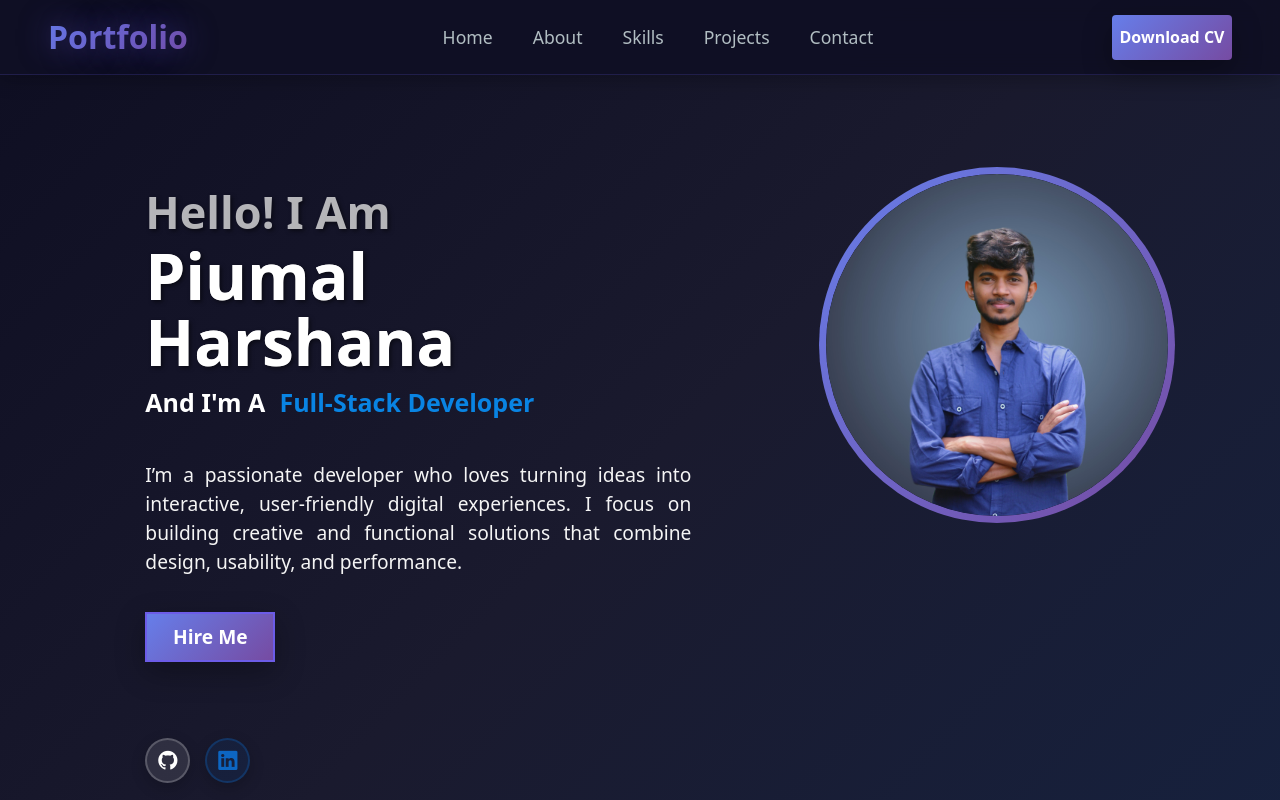
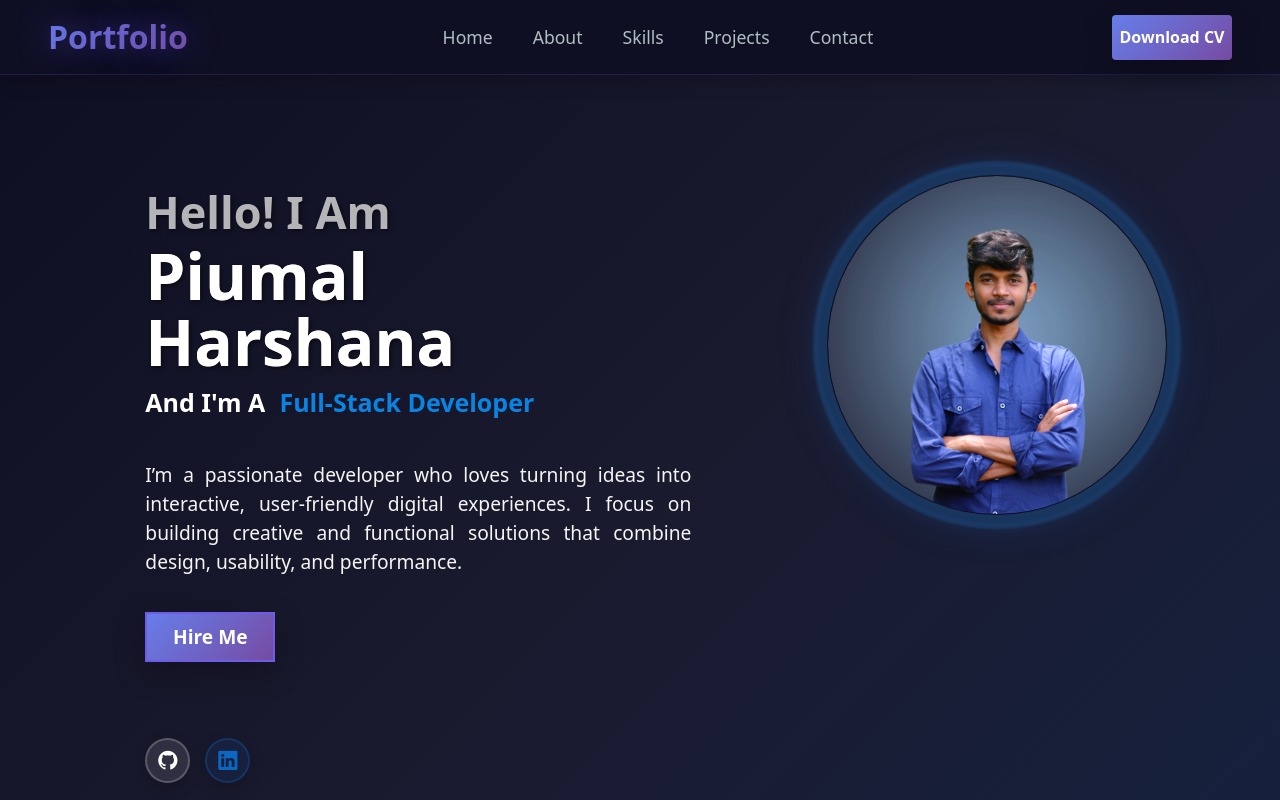
Before and after one commit to Piumalhk/My-Portfolio, a React (Vite) app in the folder My/: page / in a window 1280 px wide. Shown: the top 800 px of the page. Built offline with nearby package versions, Linux system fonts and the light colour scheme.

Commit message:
Enhance profile frame with animated circular effects

```diff
--- a/My/src/Pages/index.css
+++ b/My/src/Pages/index.css
@@ -1699,29 +1699,48 @@ img {
   box-shadow: 0 0 20px rgba(108, 92, 231, 0.5);
 }
 
-/* Professional Profile Frame */
+/* Animated Circular Profile Frame */
 .profile-frame {
   position: relative;
   width: 100%;
   max-width: 400px;
   margin: 0 auto;
-  padding: 7px;
   margin-left: 40px;
-}
-
+  padding: 8px;
+  border-radius: 50%;
+}
+
+/* Animated Border Effect */
 .profile-frame::before {
   content: "";
   position: absolute;
-  top: 0;
-  left: 0;
-  right: 0;
-  bottom: 0;
-  background: var(--gradient-purple);
+  top: -6px;
+  left: -6px;
+  right: -6px;
+  bottom: -6px;
+  background: #1a365d;
+  border-radius: 50%;
+  z-index: -2;
+  animation: energyFlow 3s linear infinite;
+  filter: blur(1px);
+}
+
+/* Secondary rotating border for enhanced effect */
+.profile-frame::after {
+  content: "";
+  position: absolute;
+  top: -4px;
+  left: -4px;
+  right: -4px;
+  bottom: -4px;
+  background: radial-gradient(circle, #2d5aa0 0%, transparent 70%);
   border-radius: 50%;
   z-index: -1;
-  animation: rotateFrame 8s linear infinite;
-}
-
+  animation: energyFlowReverse 4s linear infinite;
+  opacity: 0.7;
+}
+
+/* Inner container for the image */
 .profile-inner {
   position: relative;
   width: 100%;
@@ -1729,40 +1748,198 @@ img {
   border-radius: 50%;
   overflow: hidden;
   background: var(--gradient-dark);
-}
-
+  border: 1px solid rgba(15, 15, 35, 0.9);
+  z-index: 1;
+}
+
+/* Profile image with smooth scaling */
 .profile-image {
   width: 100%;
   height: 100%;
   object-fit: cover;
   border-radius: 50%;
-  transition: transform 0.3s ease;
-}
-
+  transition: all 0.4s cubic-bezier(0.4, 0, 0.2, 1);
+  filter: brightness(1.05) contrast(1.1);
+}
+
+/* Enhanced hover effects */
 .profile-frame:hover .profile-image {
   transform: scale(1.08);
-}
-
-/* Animation Keyframes */
-@keyframes rotateFrame {
+  filter: brightness(1.1) contrast(1.15) saturate(1.1);
+}
+
+.profile-frame:hover::before {
+  animation-duration: 1.5s;
+  filter: blur(0.5px);
+}
+
+.profile-frame:hover::after {
+  animation-duration: 2s;
+  opacity: 0.9;
+}
+
+/* Main Energy Flow Animation */
+@keyframes energyFlow {
   0% {
-    transform: rotate(0deg);
+    transform: rotate(0deg) scale(1);
+  }
+  50% {
+    transform: rotate(180deg) scale(1.02);
   }
   100% {
-    transform: rotate(360deg);
-  }
-}
-
-/* Responsive adjustments */
+    transform: rotate(360deg) scale(1);
+  }
+}
+
+/* Reverse Energy Flow Animation */
+@keyframes energyFlowReverse {
+  0% {
+    transform: rotate(360deg) scale(1.01);
+    opacity: 0.7;
+  }
+  25% {
+    opacity: 0.9;
+  }
+  50% {
+    transform: rotate(180deg) scale(1);
+    opacity: 0.6;
+  }
+  75% {
+    opacity: 0.8;
+  }
+  100% {
+    transform: rotate(0deg) scale(1.01);
+    opacity: 0.7;
+  }
+}
+
+/* Pulsing glow effect */
+@keyframes glowPulse {
+  0%,
+  100% {
+    box-shadow: 0 0 20px rgba(26, 54, 93, 0.4), 0 0 40px rgba(45, 90, 160, 0.3),
+      inset 0 0 20px rgba(26, 54, 93, 0.2);
+  }
+  50% {
+    box-shadow: 0 0 30px rgba(26, 54, 93, 0.6), 0 0 60px rgba(45, 90, 160, 0.4),
+      inset 0 0 30px rgba(26, 54, 93, 0.3);
+  }
+}
+
+/* Apply glow animation to the frame */
+.profile-frame {
+  animation: glowPulse 4s ease-in-out infinite;
+}
+
+/* Advanced Responsive Design */
+@media (max-width: 1200px) {
+  .profile-frame {
+    max-width: 350px;
+    margin-left: 20px;
+  }
+}
+
 @media (max-width: 768px) {
   .profile-frame {
-    max-width: 250px;
-    padding: 15px;
+    max-width: 280px;
+    margin-left: 0;
+    padding: 6px;
+  }
+
+  .profile-frame::before {
+    top: -4px;
+    left: -4px;
+    right: -4px;
+    bottom: -4px;
+  }
+
+  .profile-frame::after {
+    top: -3px;
+    left: -3px;
+    right: -3px;
+    bottom: -3px;
   }
 
   .profile-inner {
-    padding: 6px;
-  }
+    border: 2px solid rgba(15, 15, 35, 0.9);
+  }
+}
+
+@media (max-width: 480px) {
+  .profile-frame {
+    max-width: 220px;
+    padding: 4px;
+  }
+
+  /* Reduce animation intensity on smaller screens */
+  .profile-frame::before {
+    animation-duration: 4s;
+  }
+
+  .profile-frame::after {
+    animation-duration: 5s;
+  }
+}
+
+/* Accessibility and Performance */
+@media (prefers-reduced-motion: reduce) {
+  .profile-frame::before,
+  .profile-frame::after,
+  .profile-frame {
+    animation: none;
+  }
+
+  .profile-image {
+    transition: transform 0.2s ease;
+  }
+
+  .profile-frame:hover .profile-image {
+    transform: scale(1.05);
+  }
+}
+
+/* High contrast mode support */
+@media (prefers-contrast: high) {
+  .profile-frame::before {
+    background: conic-gradient(
+      from 0deg,
+      #ffffff 0deg,
+      #000000 90deg,
+      #ffffff 180deg,
+      #000000 270deg,
+      #ffffff 360deg
+    );
+  }
+
+  .profile-frame::after {
+    background: conic-gradient(
+      from 180deg,
+      transparent 0deg,
+      #ffffff 60deg,
+      transparent 120deg,
+      #000000 240deg,
+      transparent 300deg,
+      #ffffff 360deg
+    );
+  }
+}
+
+/* Focus styles for accessibility */
+.profile-frame:focus-within {
+  outline: 3px solid var(--accent-cyan);
+  outline-offset: 5px;
+}
+
+/* Additional modern effects */
+.profile-frame:active {
+  transform: scale(0.98);
+  transition: transform 0.1s ease;
+}
+
+/* Particle effect on hover (optional enhancement) */
+.profile-frame:hover::before {
+  box-shadow: 0 0 0 2px rgba(108, 92, 231, 0.4),
+    0 0 0 6px rgba(108, 92, 231, 0.2), 0 0 0 12px rgba(108, 92, 231, 0.1);
 }
 
 .project-description {
```
